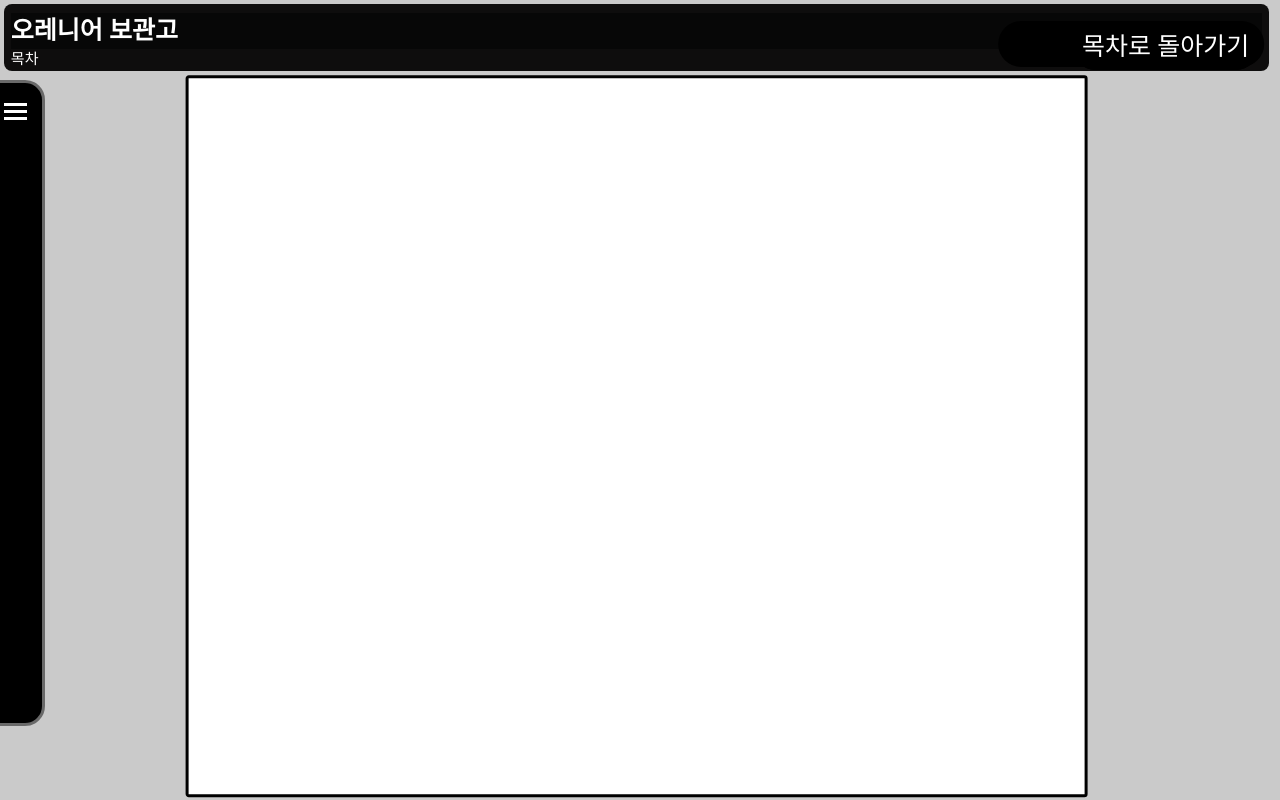
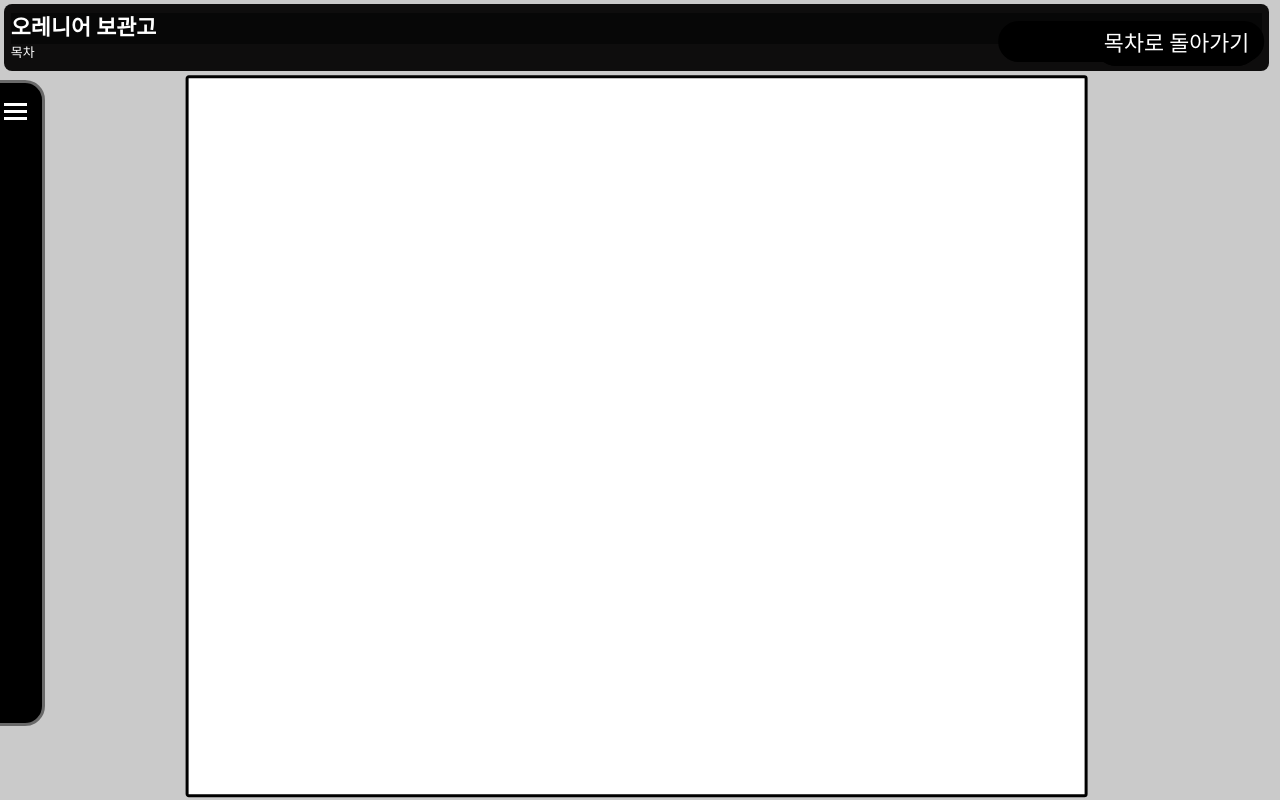
Before and after one commit to Orenier/Log_repository, a website: page index.html in a window 1280 px wide. Drawn offline with Linux system fonts and the light colour scheme; a web font is replaced by a local one.

Commit message:
폰트 사이즈 수정

```diff
--- a/styles/styles.css
+++ b/styles/styles.css
@@ -106,7 +106,7 @@ body {
   display: block;
   color: white;
   font-family: 'Newgunser';
-  font-size: 15px;
+  font-size:1.62vh;
   font-weight: bold;
   padding-top: 10px;
   padding-bottom: 10px;
@@ -117,7 +117,7 @@ body {
 /*사이드바 1차 메뉴 폰트 조정*/
 .side-bar ul > li > a > span {
   font-family: 'Newgunser';
-  font-size:1.4rem;}
+  font-size:2.45vh;;}
 
 /* 자식의 position이 absolute일 때 자식을 영역 안에 가두어 준다 */
 .side-bar > ul > li {
@@ -241,7 +241,7 @@ body {
   padding-top:1.15vh;
   width:97.75vw;
   color:white;
-  font-size:15px;
+  font-size:1.62vh;
   font-family: 'Puonbongche';
 }
 
@@ -252,7 +252,7 @@ body {
 .calibreMeta h1{
   font-family:'Newgunser';
   margin:auto;
-  font-size:25px;
+  font-size:2.72vh;
   color:white;
   background-color:#070707;
 }
@@ -349,7 +349,7 @@ body::-webkit-scrollbar-track {
     .mockcha {z-index: 100000;
       text-align: right;
       font-family:'Newgunser';
-      font-size:25px;
+      font-size:2.72vh;
       color:white;
       background-color: rgb(0, 0, 0);
       border: 5px solid rgb(0, 0, 0);	/* cild 영역을 빨간 상자로 표시 */
```
